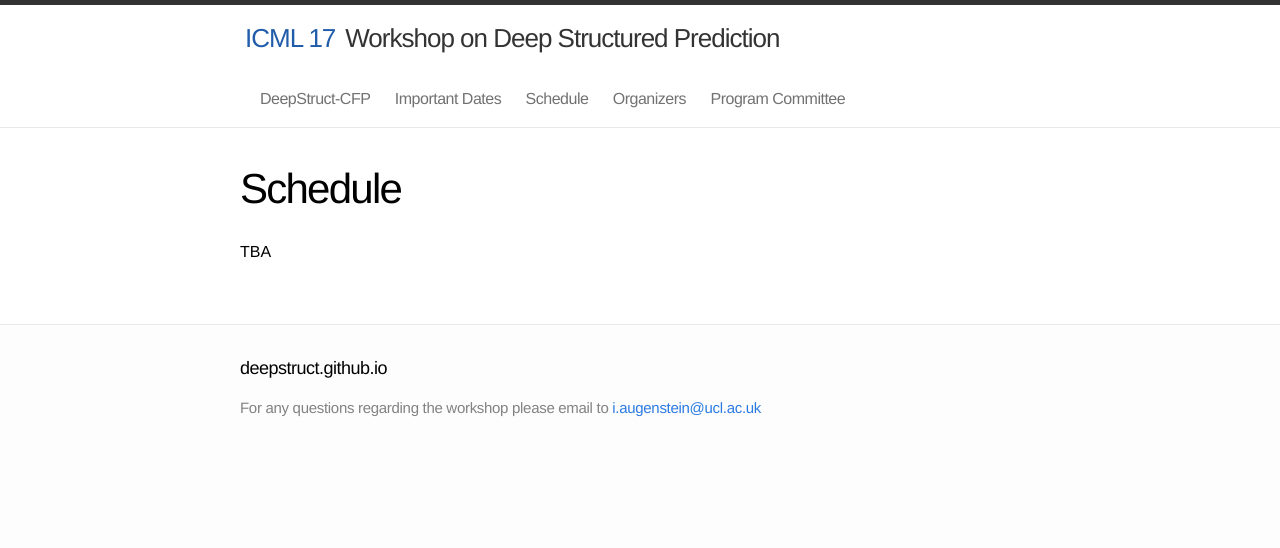
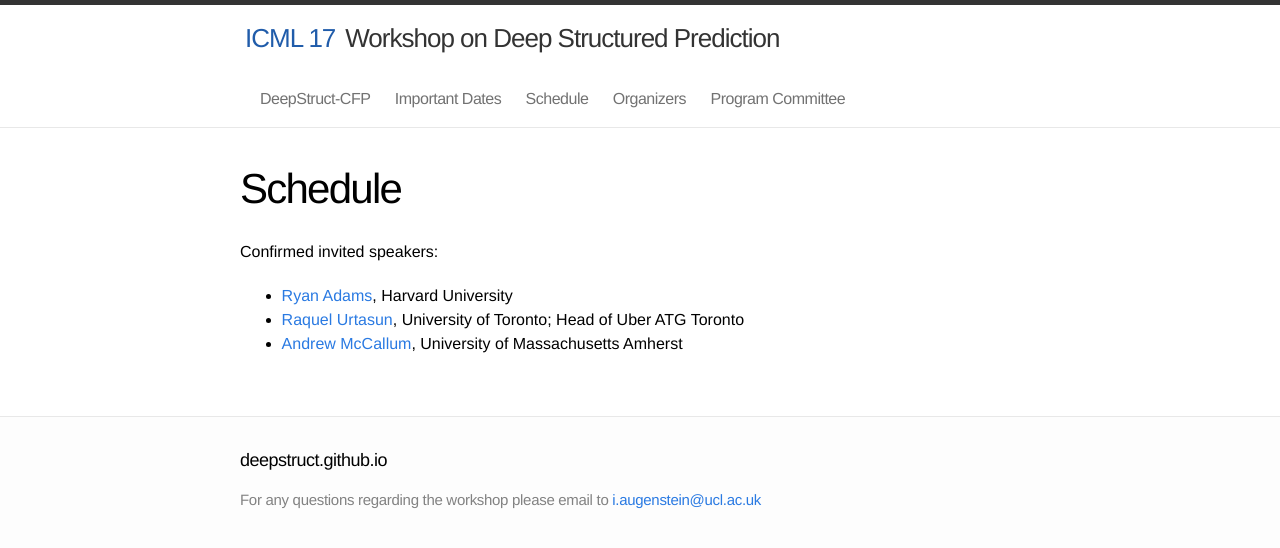
Before and after one commit to deepstruct/deepstruct.github.io, a Jekyll site: the page built from ICML17/3_schedule.md, in a window 1280 px wide. Shown: the top 548 px of the page. Built offline with Jekyll 4.4.1, drawn with Linux system fonts in a browser that asks for light colours.

Commit message:
Create 3_schedule.md

```diff
--- a/ICML17/3_schedule.md
+++ b/ICML17/3_schedule.md
@@ -4,4 +4,8 @@
 permalink: /ICML17/schedule/
 name: 3
 ---
-TBA
+Confirmed invited speakers:
+
+* [Ryan Adams](http://people.seas.harvard.edu/~rpa/), Harvard University
+* [Raquel Urtasun](https://www.cs.toronto.edu/~urtasun/), University of Toronto; Head of Uber ATG Toronto
+* [Andrew McCallum](https://people.cs.umass.edu/~mccallum/), University of Massachusetts Amherst
```
